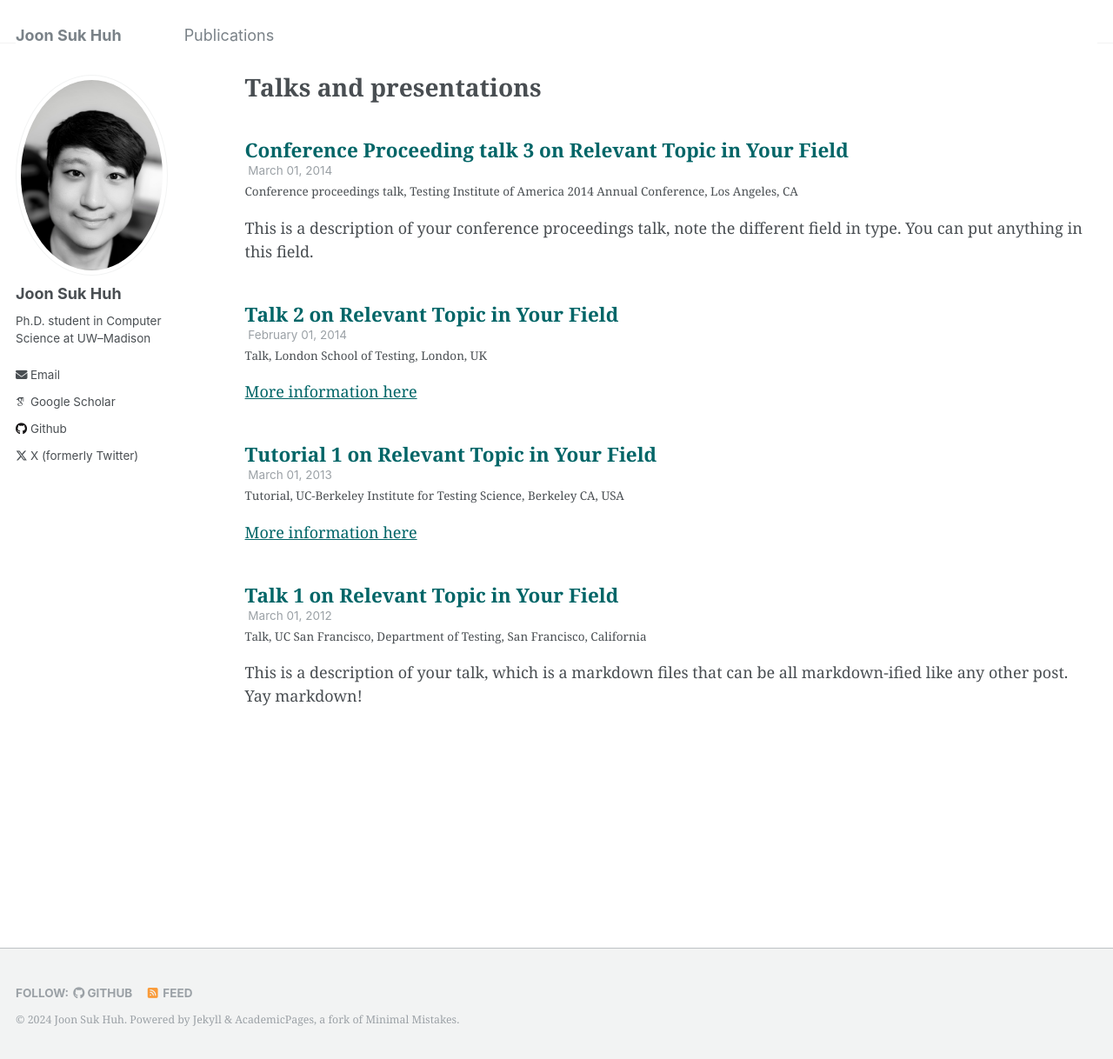
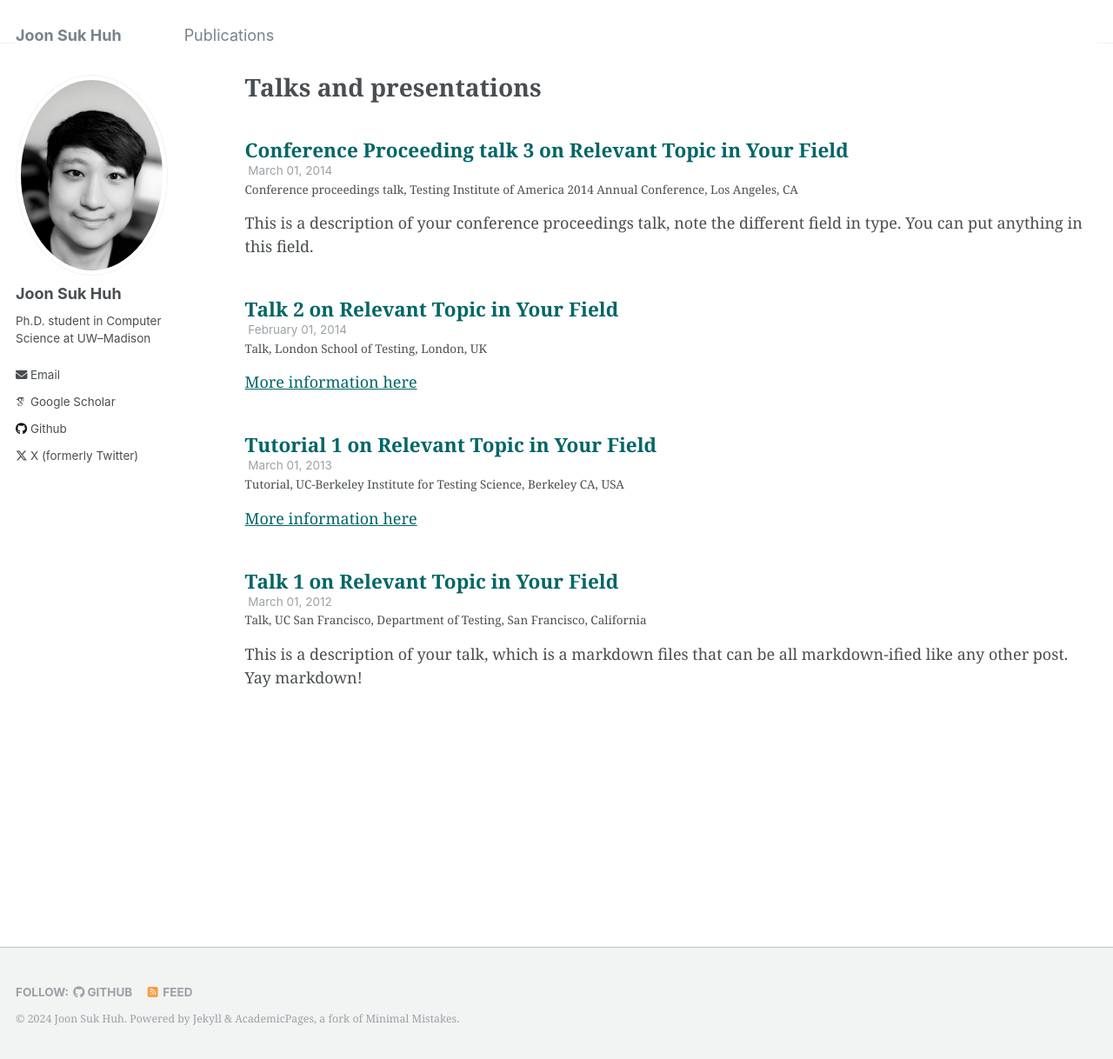
Before and after one commit to joon-huh/joon-huh.github.io, a Jekyll site: the page built from _pages/talks.html, in a window 1280 px wide and 1218 px high. Shown: the whole window at 87% size. Built offline with Jekyll 4.4.1, drawn with Linux system fonts in a browser that asks for light colours; some web fonts are replaced.

```diff
--- a/_sass/_archive.scss
+++ b/_sass/_archive.scss
@@ -59,7 +59,7 @@
 }
 
 .archive__item-excerpt {
-  margin-top: 0;
+  margin-top: -0.2em; // 0;
   font-size: $type-size-6;
 
   & + p {
```
